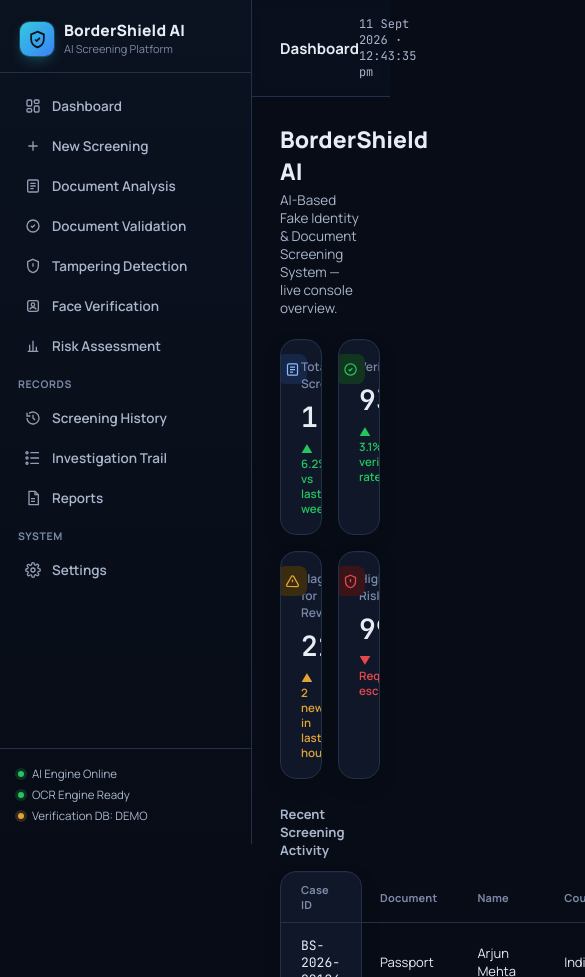
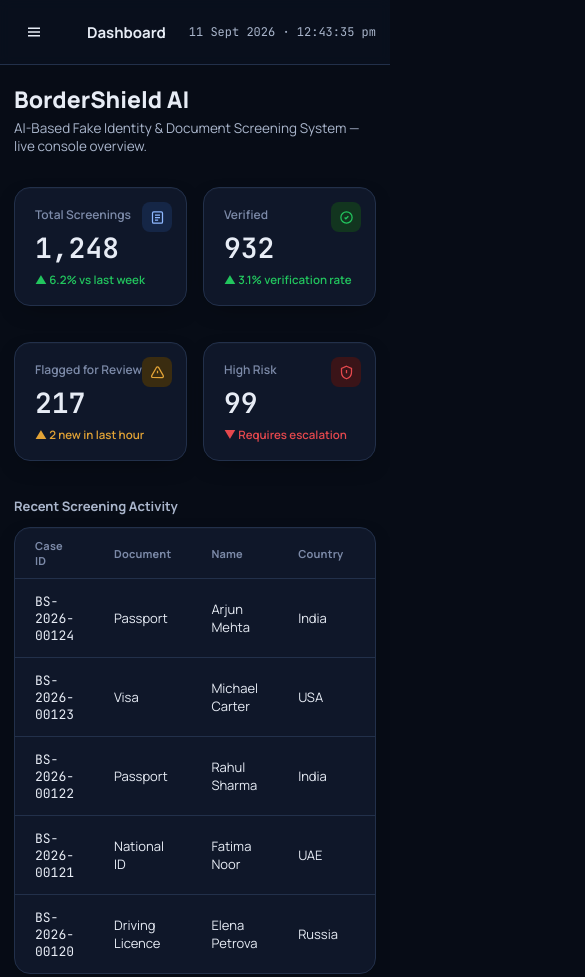
Before and after one commit to anamikayadav229/bordersheild.ai, a plain HTML site: page index.html in a window 390 px wide. Shown: the top 977 px of the page, 585 px wide, since content can reach past the window. Drawn offline with Linux system fonts and the light colour scheme.

Commit message:
Add files via upload

```diff
--- a/index.html
+++ b/index.html
@@ -50,6 +50,9 @@
   <!-- ============================= MAIN ============================= -->
   <div class="main">
     <div class="topbar">
+      <button id="btn-menu" class="hamburger" aria-label="Open menu">
+        <svg viewBox="0 0 24 24" fill="none" stroke="currentColor" stroke-width="2"><path d="M4 7h16M4 12h16M4 17h16"/></svg>
+      </button>
       <div class="page-title" id="page-title">Dashboard</div>
       <div class="topbar-right">
         <span class="clock" id="clock">--:--:--</span>
@@ -439,6 +442,8 @@
 
 <div id="toast-host"></div>
 
+<div id="mobile-backdrop" class="mobile-backdrop"></div>
+
 <script src="script.js"> </script>
 </body>
 </html>
--- a/script.js
+++ b/script.js
@@ -24,6 +24,17 @@ document.getElementById('nav').addEventListener('click', e=>{
   const item = e.target.closest('.nav-item');
   if(item) goto(item.dataset.view);
 });
+
+/* Mobile menu toggle: open/close sidebar as overlay on small screens */
+const btnMenu = document.getElementById('btn-menu');
+const mobileBackdrop = document.getElementById('mobile-backdrop');
+if(btnMenu){
+  btnMenu.addEventListener('click', ()=> document.body.classList.toggle('sidebar-open'));
+}
+if(mobileBackdrop){
+  mobileBackdrop.addEventListener('click', ()=> document.body.classList.remove('sidebar-open'));
+}
+document.querySelectorAll('.nav-item').forEach(n=> n.addEventListener('click', ()=>{ if(window.innerWidth<=900) document.body.classList.remove('sidebar-open'); }));
 
 /* ---------------- Clock ---------------- */
 function tickClock(){
--- a/style.css
+++ b/style.css
@@ -425,3 +425,24 @@ tbody tr:hover{background:rgba(255,255,255,.015);}
   #print-area, #print-area *{visibility:visible;}
   #print-area{position:absolute;left:0;top:0;width:100%;}
 }
+
+/* ============================= MOBILE RESPONSIVE ============================= */
+.hamburger{display:none;align-items:center;justify-content:center;width:40px;height:40px;border-radius:8px;background:transparent;border:1px solid transparent;color:var(--ink-100);margin-right:10px;cursor:pointer}
+.hamburger svg{width:18px;height:18px}
+.mobile-backdrop{display:none;position:fixed;inset:0;background:rgba(0,0,0,0.45);z-index:80}
+body.sidebar-open .mobile-backdrop{display:block}
+
+@media(max-width:900px){
+  /* hide large sidebar and provide slide-in overlay */
+  .sidebar{display:none;position:fixed;left:0;top:0;bottom:0;width:260px;z-index:90;transform:translateX(-100%);transition:transform .28s ease,visibility .28s}
+  body.sidebar-open .sidebar{display:flex;transform:translateX(0);}
+  .main{padding:0}
+  .topbar{padding:12px 14px}
+  .view{padding:18px 14px 80px}
+  .hamburger{display:flex}
+  #app{flex-direction:column}
+  .sidebar{height:100vh}
+  .card{margin:10px 0}
+  table{display:block;overflow:auto}
+  .demo-grid{grid-template-columns:repeat(2,1fr)}
+}
```
